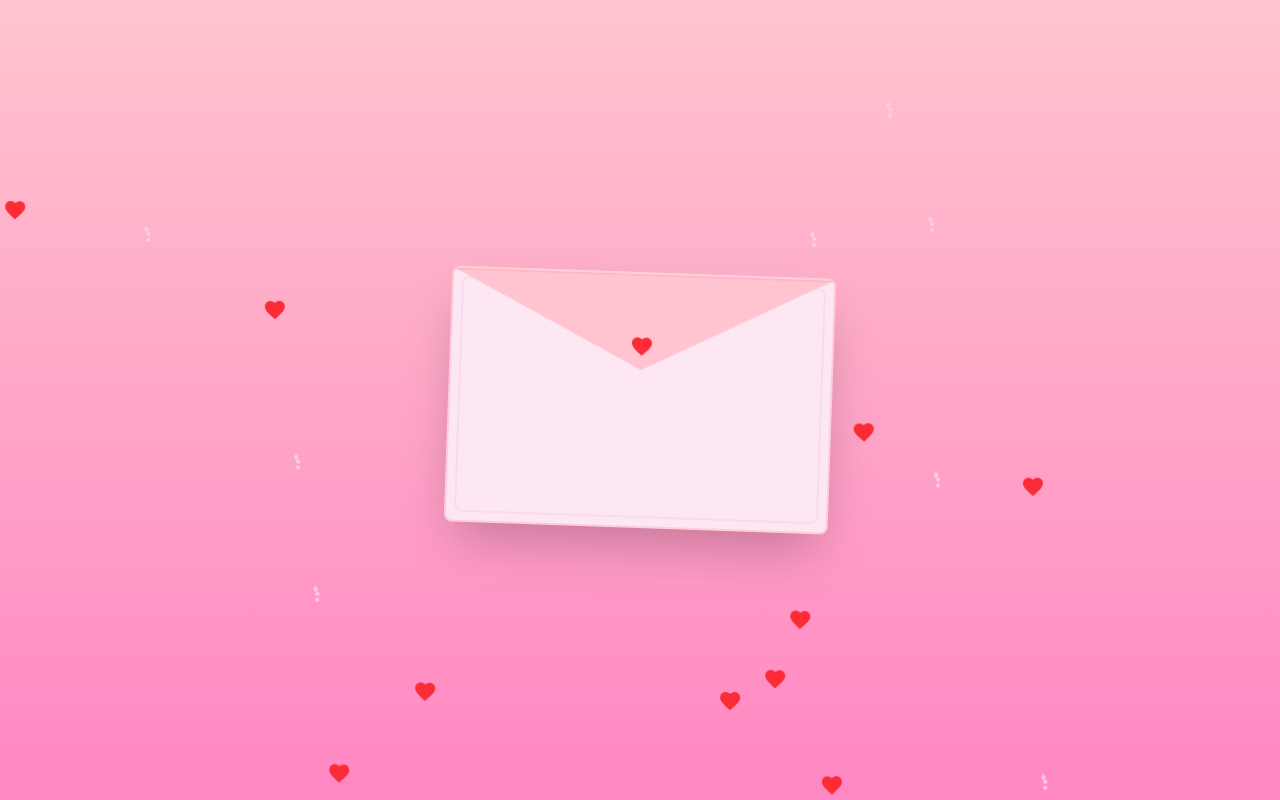
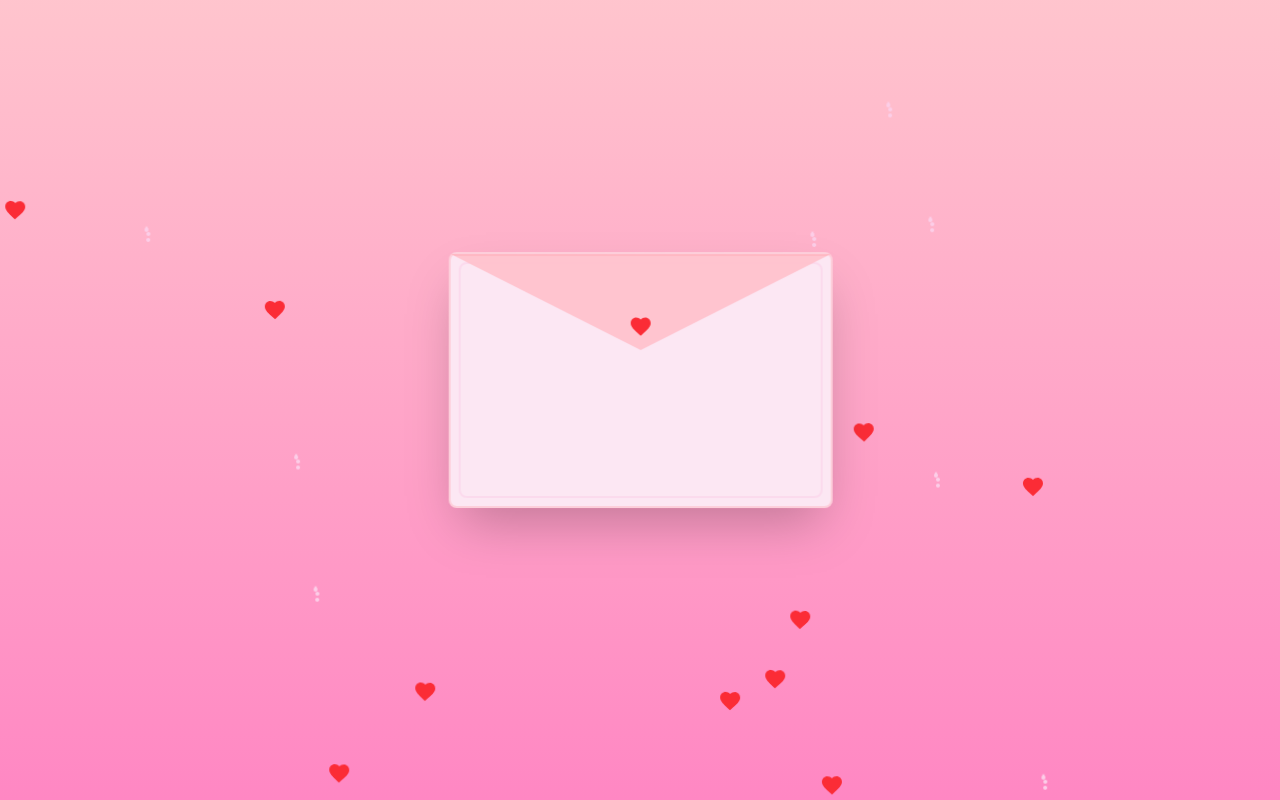
Before and after one commit to StefanoIG/PJ_SanValentin, a React (Vite) app: page / in a window 1280 px wide. Built offline with nearby package versions, Linux system fonts and the light colour scheme.

Commit message:
feat: update initial animation logic and add card entry animation

```diff
--- a/src/App.tsx
+++ b/src/App.tsx
@@ -3,25 +3,18 @@ import { useState, useEffect } from 'react';
 const App = () => {
   const [isOpen, setIsOpen] = useState(false);
   const [showModal, setShowModal] = useState(false);
-  const [isInitialAnimation, setIsInitialAnimation] = useState(false);
+  const [isInitialAnimation, setIsInitialAnimation] = useState(true);
 
   useEffect(() => {
     setIsOpen(false);
     setShowModal(false);
 
-    // Manejo de la animación inicial
-    const hasAnimated = sessionStorage.getItem('hasAnimated');
-    if (!hasAnimated) {
-      setIsInitialAnimation(true);
-      sessionStorage.setItem('hasAnimated', 'true');
-
-      // Remover la clase de animación después de que termine
+    // Limpiar y establecer el estado de animación
     const timer = setTimeout(() => {
       setIsInitialAnimation(false);
-      }, 2000); // 2 segundos de duración de la animación
+    }, 2000);
 
     return () => clearTimeout(timer);
-    }
   }, []);
 
   const handleCardClick = () => {
@@ -102,11 +95,10 @@ const App = () => {
       </div>
 
       <div
-        className={`relative w-96 h-64 bg-pink-100 rounded-lg shadow-2xl flex items-center justify-center p-8 transform rotate-2 hover:rotate-0 transition-transform duration-500 animate-float group cursor-pointer ${
-          isInitialAnimation ? 'animate-card-entry' : ''
+      className={`relative w-96 h-64 bg-pink-100 rounded-lg shadow-2xl flex items-center justify-center p-8 transform transition-all duration-500 cursor-pointer ${
+        isInitialAnimation ? 'animate-card-entry' : 'animate-float hover:rotate-0 rotate-2'
       }`}
       style={{
-          animation: isInitialAnimation ? 'none' : 'float 4s ease-in-out infinite',
         border: '2px solid rgba(255, 182, 193, 0.5)',
       }}
       onMouseEnter={() => !isOpen && setIsOpen(true)}
--- a/src/index.css
+++ b/src/index.css
@@ -1,4 +1,5 @@
 @import "tailwindcss";
+
 @keyframes float {
     0%, 100% {
       transform: translateY(0) rotate(2deg);
@@ -68,6 +69,29 @@
     }
   }
 
+  @keyframes cardEntry {
+    0% {
+      transform: translate(-100vw, 100vh) scale(0.3) rotate(-10deg);
+      opacity: 0;
+    }
+    25% {
+      transform: translate(-50vw, 50vh) scale(0.5) rotate(10deg);
+      opacity: 0.3;
+    }
+    50% {
+      transform: translate(-25vw, 25vh) scale(0.7) rotate(-5deg);
+      opacity: 0.6;
+    }
+    75% {
+      transform: translate(-10vw, 10vh) scale(0.9) rotate(5deg);
+      opacity: 0.8;
+    }
+    100% {
+      transform: translate(0, 0) scale(1) rotate(2deg);
+      opacity: 1;
+    }
+  }
+
   .animate-card-entry {
     animation: cardEntry 2s ease-out forwards;
   }
```
Lines whose indentation alone changed are shown as unchanged.
